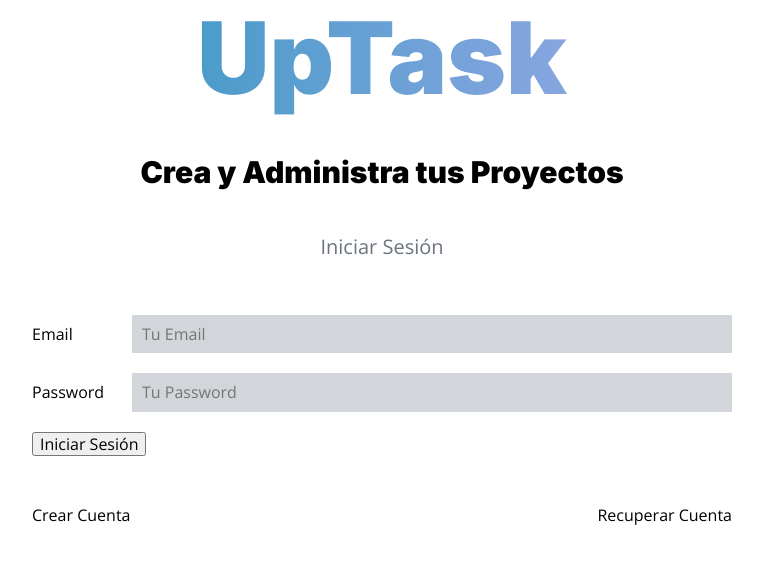
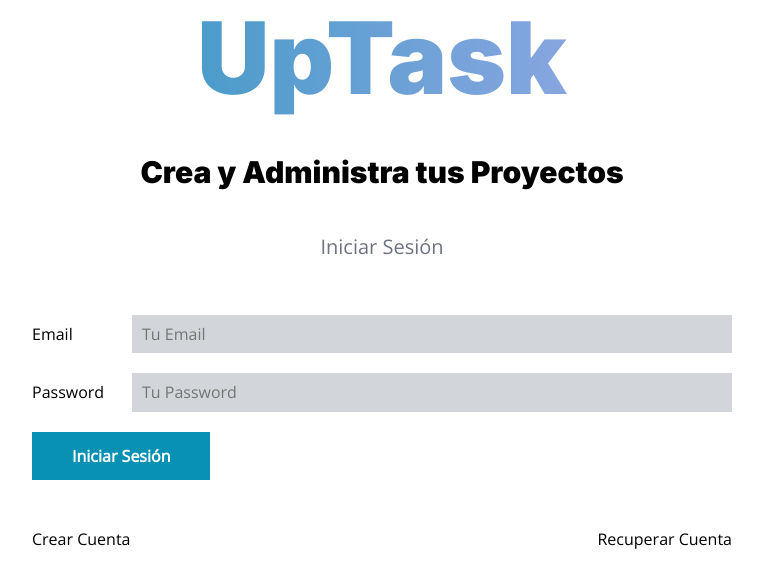
Before and after one commit to Galaceon/Uptask_MVC, a PHP site: template views/auth/login.php in a window 1280 px wide. Shown: the top 588 px of the page, without its empty margins (258-1021 px from the left). Run offline with PHP 8.4, Linux system fonts and the light colour scheme; the template is opened without the code that fills it, so the values that code supplies are empty.

Commit message:
login View css finished

```diff
--- a/src/scss/auth/_index.scss
+++ b/src/scss/auth/_index.scss
@@ -1 +1 @@
-@forward 'crear';
+@forward 'login';
--- a/src/scss/auth/_crear.scss
+++ b/src/scss/auth/_login.scss
@@ -2,7 +2,7 @@
 @use 'base/variables' as v;
 @use 'sass:color';
 
-.crear {
+.login {
 
     .uptask {
         background: linear-gradient(to right, v.$cyan 0%, color.scale(v.$morado, $lightness: 60%) 100%);
@@ -15,4 +15,8 @@
             font-size: 10rem;
         }
     }
+
+    input[type="submit"] {
+        @include m.boton(v.$cyan, v.$blanco)
+    }
 }
--- a/views/auth/login.php
+++ b/views/auth/login.php
@@ -1,4 +1,4 @@
-<div class="contenedor crear">
+<div class="contenedor login">
     <h1 class="uptask">UpTask</h1>
     <p class="tagline">Crea y Administra tus Proyectos</p>
 
```
Also changed, not shown: public/build/css/app.css, 1 other file.
